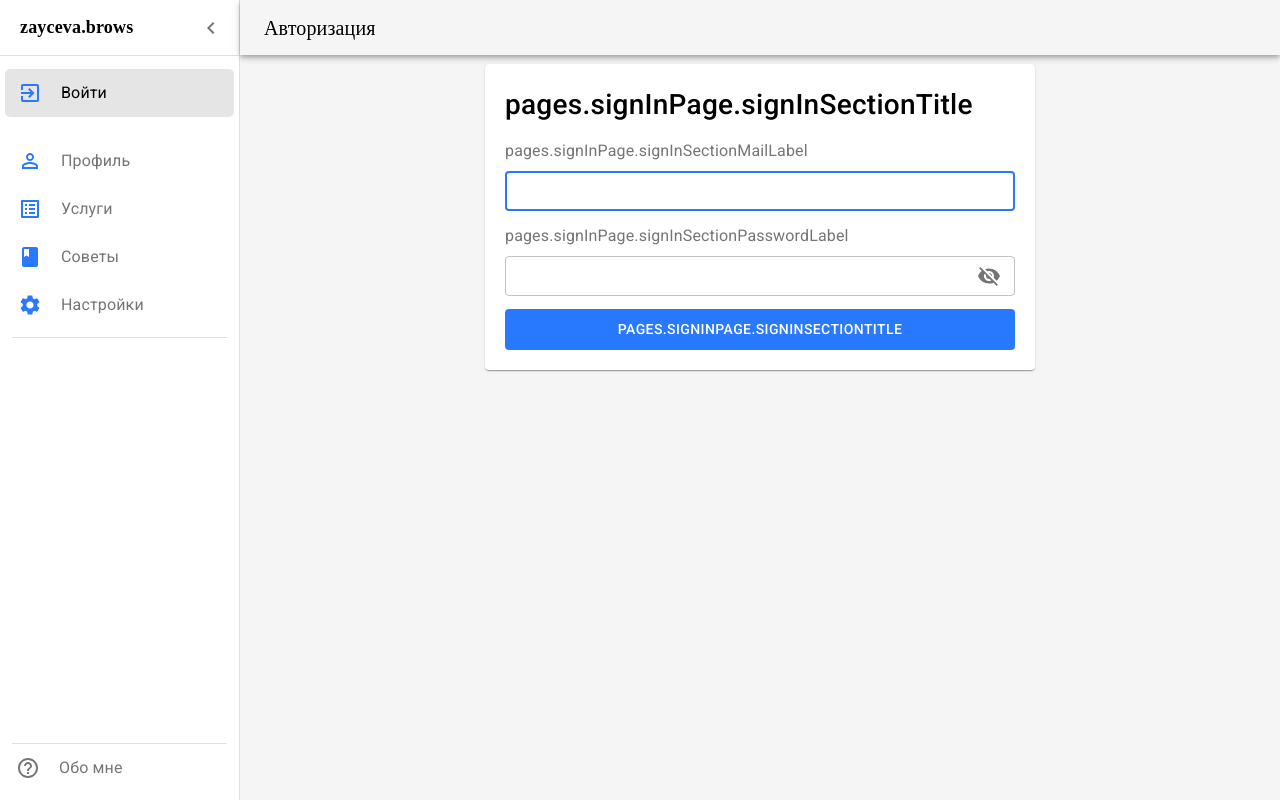
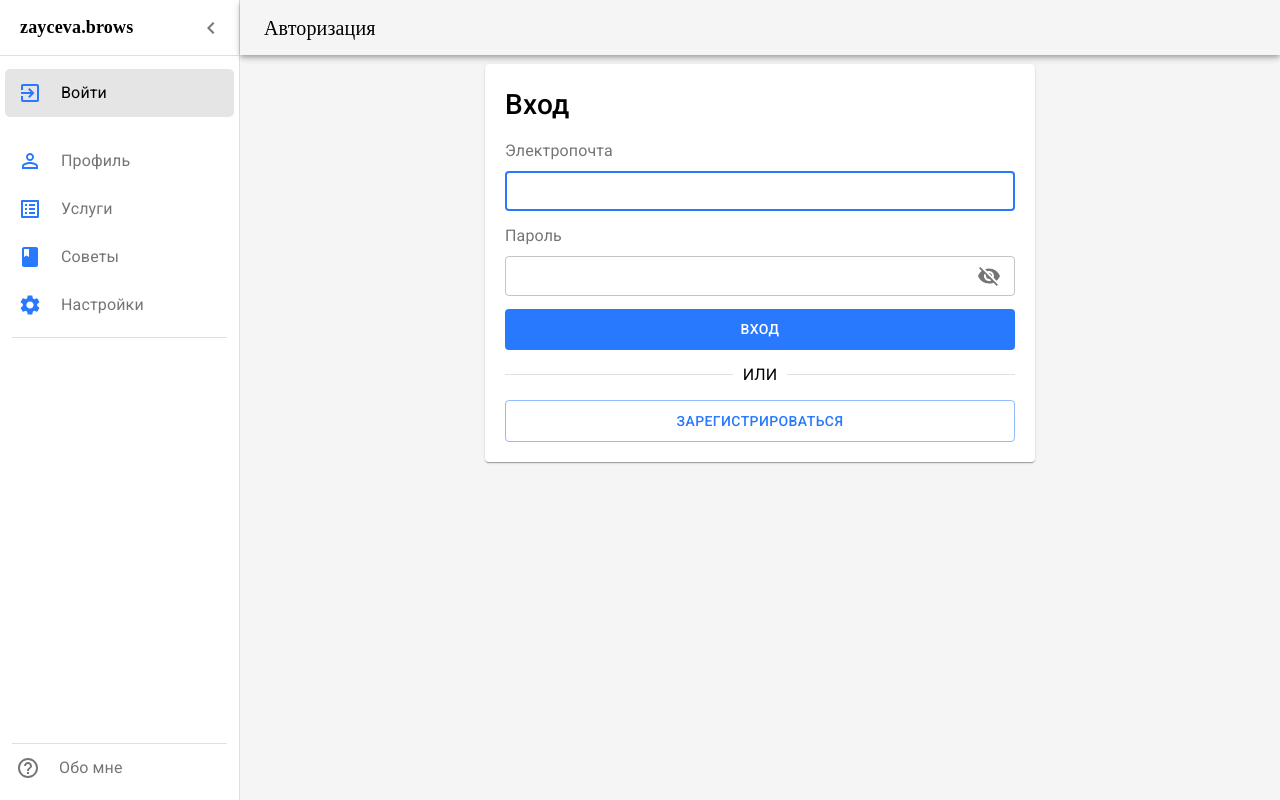
Before and after one commit to GordeySt/zayceva.brows-frontend, a React (Create React App) app: page /login in a window 1280 px wide. Built offline with nearby package versions, Linux system fonts and the light colour scheme; a web font is replaced by a local one.

Commit message:
feat(components): add sign up button

```diff
--- a/src/components/login-page/LoginForm.tsx
+++ b/src/components/login-page/LoginForm.tsx
@@ -1,6 +1,7 @@
 import {
   Button,
   Card,
+  Divider,
   Grid,
   IconButton,
   InputAdornment,
@@ -73,12 +74,12 @@ const LoginForm = observer(() => {
           <Grid item>
             <Typography
               className={classes.cardTitle}
-            >{t`pages.signInPage.signInSectionTitle`}</Typography>
+            >{t`pages.signInPage.sectionTitle`}</Typography>
           </Grid>
           <Grid item className={classes.gridItem}>
             <Typography
               className={classes.inputLabel}
-            >{t`pages.signInPage.signInSectionMailLabel`}</Typography>
+            >{t`pages.signInPage.mailLabel`}</Typography>
             <TextField
               autoFocus
               autoComplete="email"
@@ -91,7 +92,7 @@ const LoginForm = observer(() => {
           <Grid item style={{ paddingTop: "13px" }}>
             <Typography
               className={classes.inputLabel}
-            >{t`pages.signInPage.signInSectionPasswordLabel`}</Typography>
+            >{t`pages.signInPage.passwordLabel`}</Typography>
             <OutlinedInput
               autoComplete="current-password"
               name="password"
@@ -120,7 +121,22 @@ const LoginForm = observer(() => {
               color="primary"
               type="submit"
             >
-              {t`pages.signInPage.signInSectionTitle`}
+              {t`pages.signInPage.sectionTitle`}
+            </Button>
+          </Grid>
+          <Grid item className={classes.gridItem}>
+            <Divider>{t`pages.signInPage.dividerTitle`}</Divider>
+          </Grid>
+          <Grid item className={classes.gridItem}>
+            <Button
+              className={classes.submitButton}
+              disableElevation
+              fullWidth
+              variant="outlined"
+              color="primary"
+              type="submit"
+            >
+              {t`pages.signInPage.signUpButtonText`}
             </Button>
           </Grid>
         </Grid>
```
